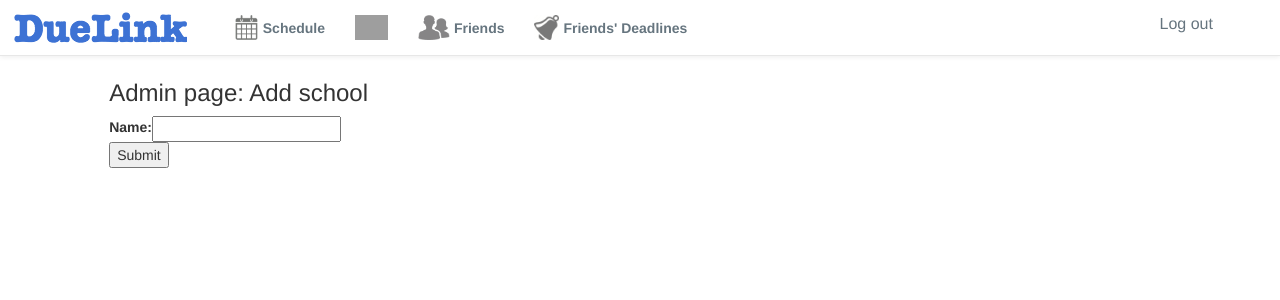
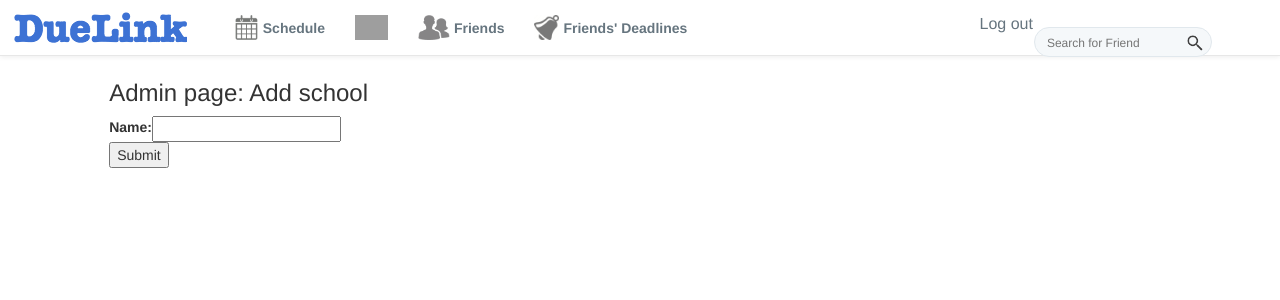
Before and after one commit to DueLinkCMU/DueLink, a Django app: page /duelink/add_school in a window 1280 px wide. Shown: the top 300 px of the page. Run offline with Django 3.2, Linux system fonts and the light colour scheme; parts of the project's set-up code (start-up, migrations or seed data) failed here and were passed over; some libraries are stand-ins or nearby versions; grey boxes are pictures that could not be loaded.

Commit message:
added search input in navbar

```diff
--- a/webapps/DueLink/static/css/home.css
+++ b/webapps/DueLink/static/css/home.css
@@ -1,12 +1,8 @@
 .navbar.navbar-default.navbar-fixed-top {
     background: #ffffff;
     height: 56px;
-<<<<<<< HEAD
-    width:auto;
-=======
-
+    width: auto;
     /*max-width: 80px;*/
->>>>>>> development
     /*margin-bottom: 20px;*/
 }
 
@@ -14,7 +10,6 @@
     display: inline-block;
     max-width: 80%;
 }
-
 
 .nav-image {
     max-width: 25px;
@@ -29,17 +24,20 @@
 }
 
 .calendar {
-    margin-top: 70px;
+    margin-top: 20px;
 }
 
 div.pull-right {
+    display: inline-block;
     height: 50px;
     padding-top: 13px;
+    white-space:nowrap;
 }
 
 .logout {
     font-size: 16px;
     color: #66757f;
+    float: right;
 }
 
 img.navbar-brand {
@@ -50,3 +48,30 @@ img.navbar-brand {
 .sign.icon {
     margin-top: -45px;
 }
+.pull-right.search {
+
+    max-width: 180px;
+}
+
+.search-input {
+
+    width: 100%;
+    padding: 8px 27px 6px 12px;
+    font-size: 12px;
+    line-height: 1;
+    color: #292f33;
+    background-color: #f5f8fa;
+    border: 1px solid #e1e8ed;
+    border-radius: 21px;
+    transition: all .2s ease-in-out;
+    margin-right: -20%;
+}
+button.search.icon {
+    border:none;
+    border-radius: 15px;
+    background: inherit;
+}
+img.search.icon {
+    width: 18px;
+    height: 18px;
+}
--- a/webapps/DueLink/templates/duelink/base.html
+++ b/webapps/DueLink/templates/duelink/base.html
@@ -63,7 +63,7 @@
                 {% block profile %}
                     <li><a href="{% url 'profile' user.id %}">
                         <img class="nav-image" src="{% url 'profile_image' user.id %}"/>
-                            <span class="text">{{ user.profile_user.nick_name   }}</span>
+                        <span class="text">{{ user.profile_user.nick_name }}</span>
                     </a></li>
                 {% endblock profile %}
                 {% block friend_list %}
@@ -100,6 +100,18 @@
             </ul>
 
             <div class="pull-right">
+                <div role="search" class="pull-right search">
+                    <form class="navbar search" action="" method="POST" style="display: inline-block">
+                        <span>
+                        <input class="search-input" type="text" id="search-query" placeholder="Search for Friend"
+                               autocomplete="off"></span>
+                            <span class="search-action">
+                                <button type="submit" class="search icon" tabindex="-1">
+                                    <img class="search icon" src="{% static "images/search.png" %}">
+                                </button>
+                            </span>
+                    </form>
+                </div>
                 <a class="logout" href='{% url 'logout' %}'>Log out</a>
             </div>
         </div><!--/.nav-collapse -->
```
Also changed, not shown: webapps/DueLink/static/images/search.png (added). Lines whose indentation alone changed are shown as unchanged.
